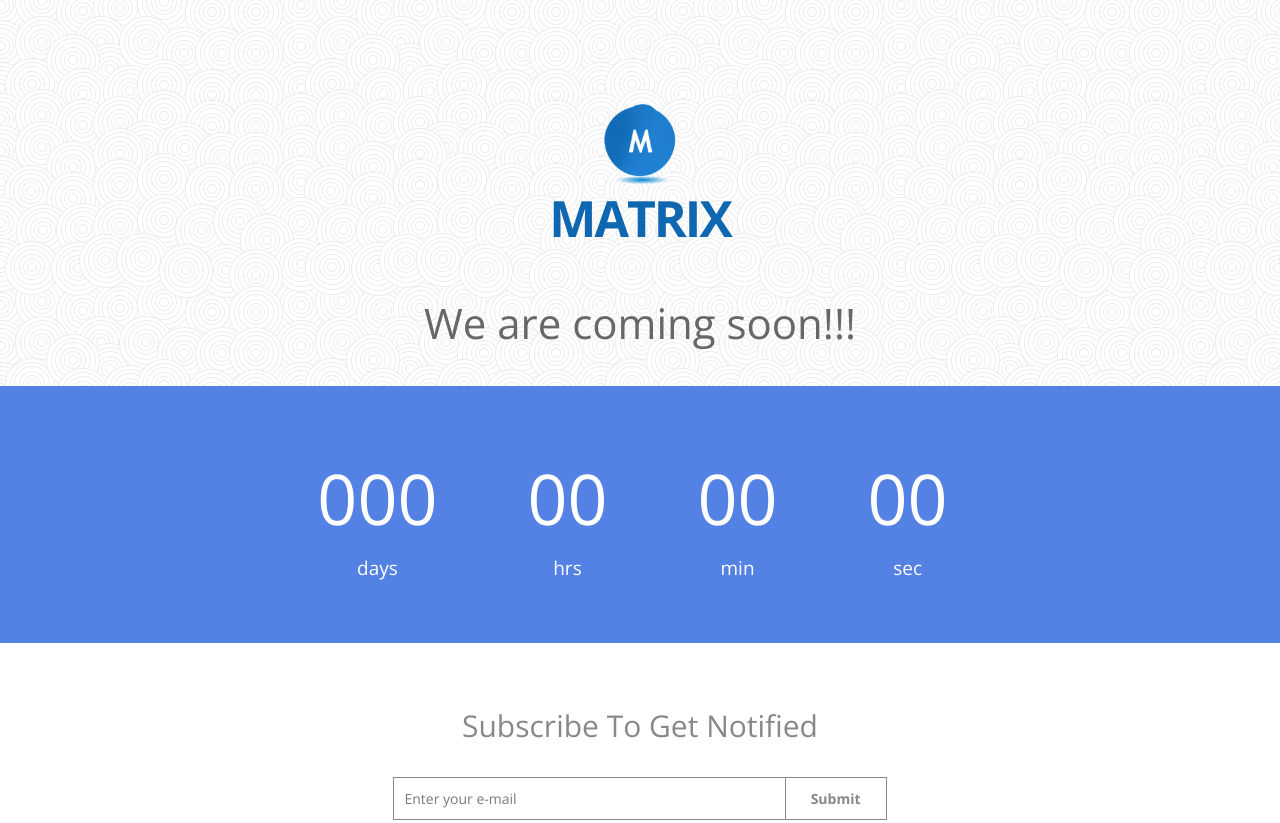
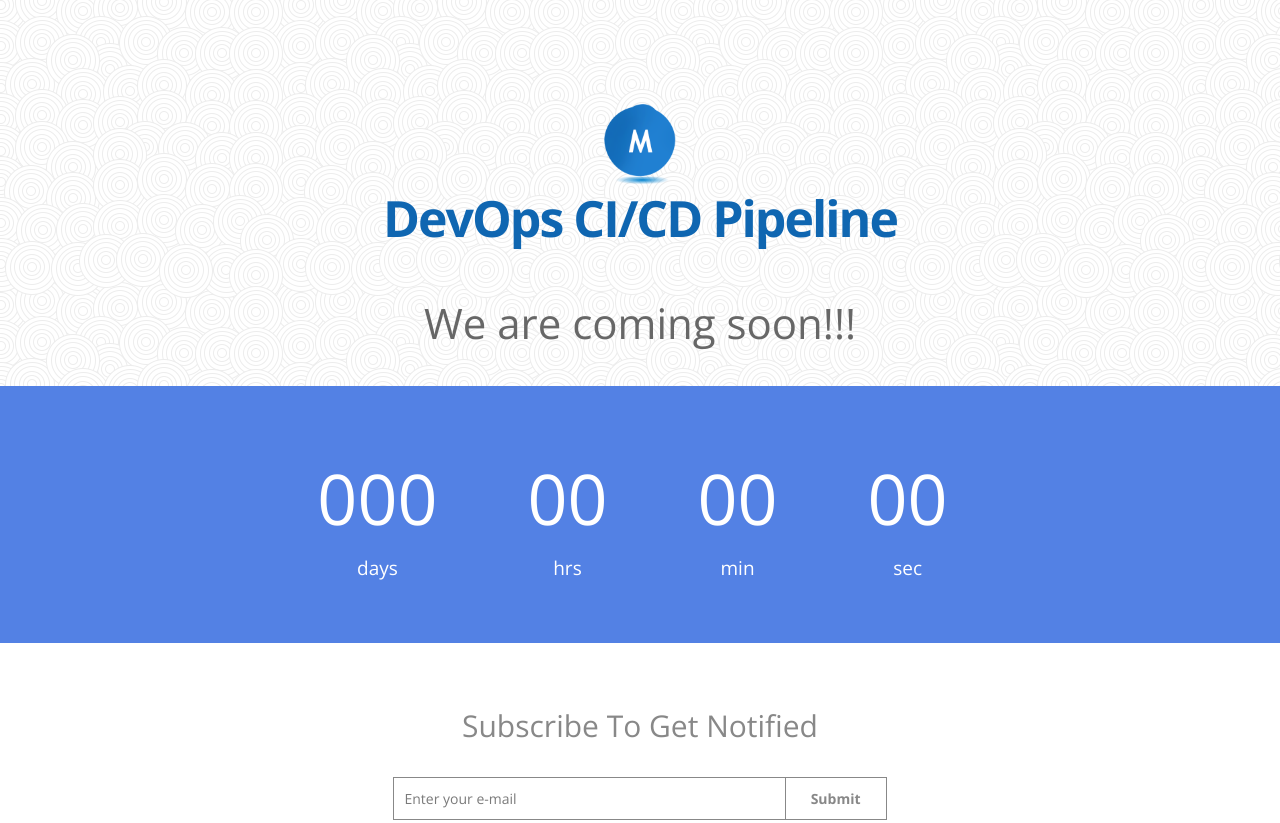
Before and after one commit to Amsal1/devops_ci_cd, a plain HTML site: page index.html in a window 1280 px wide. Shown: the top 823 px of the page. Drawn offline with nearby package versions, Linux system fonts and the light colour scheme.

Commit message:
Some changes for index.html

```diff
--- a/index.html
+++ b/index.html
@@ -23,7 +23,7 @@ Note: Please use our back link in your site (webthemez.com)
 <div id="Content" class="wrapper topSection">
 	<div id="Header">
 	<div class="wrapper">
-		<div class="logo"><h1><img src="images/logo1.png" />MATRIX</h1>	</div>
+		<div class="logo"><h1><img src="images/logo1.png" />DevOps CI/CD Pipeline</h1>	</div>
 		</div>
 	</div>
 	<h2>We are coming soon!!!</h2>
```
